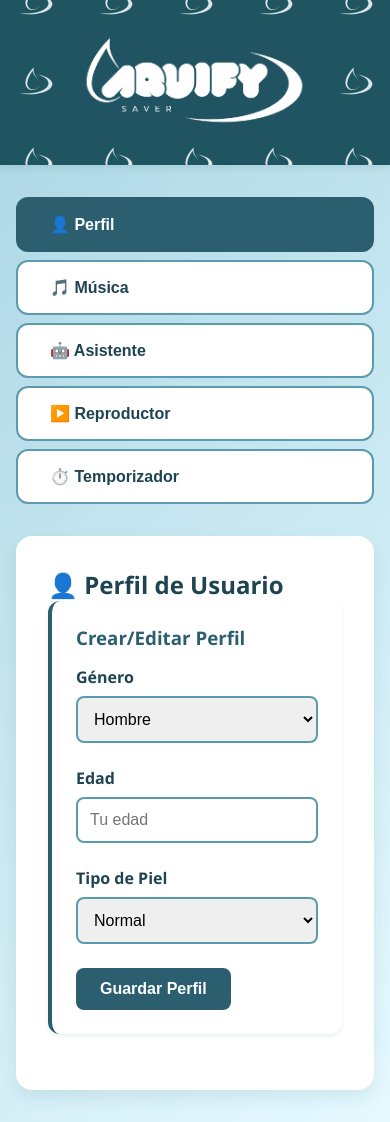
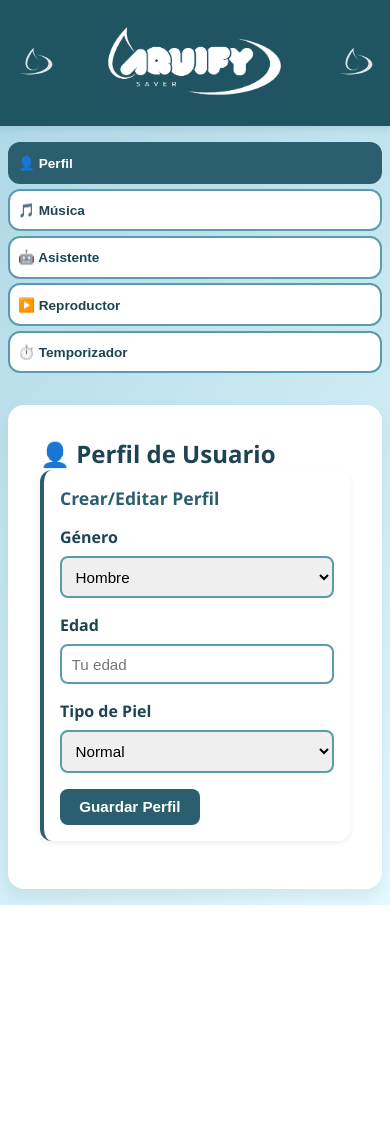
Before and after one commit to Majo18909/AQUIFY, a Flask app: page / in a window 390 px wide. After the commit the page ends 905 px from the top, so only its background shows below. Run offline with Flask 3, Linux system fonts and the light colour scheme; data that the repository does not hold is empty; some libraries are stand-ins or nearby versions.

Commit message:
Fix: Hacer la app completamente responsive para móviles

```diff
--- a/web/static/styles.css
+++ b/web/static/styles.css
@@ -676,3 +676,134 @@ body {
 .custom-gender.show {
     display: block;
 }
+
+/* ========== RESPONSIVE - MÓVILES ========== */
+@media (max-width: 768px) {
+    /* Header más compacto */
+    .header {
+        padding: 1rem 0;
+    }
+
+    .header-logo {
+        max-width: 250px;
+    }
+
+    /* Container con menos padding */
+    .container {
+        padding: 0 0.5rem;
+        margin: 1rem auto;
+    }
+
+    /* Tabs en una columna en móviles pequeños */
+    .tabs {
+        gap: 0.3rem;
+    }
+
+    .tab-button {
+        padding: 0.8rem 1rem;
+        font-size: 0.9rem;
+        flex: 1 1 calc(50% - 0.3rem);
+    }
+
+    /* Cards más compactas */
+    .card {
+        padding: 1rem;
+        margin-bottom: 1rem;
+    }
+
+    .card h3 {
+        font-size: 1.1rem;
+    }
+
+    /* Chatbot responsive */
+    .chat-container {
+        height: calc(100vh - 350px);
+        min-height: 400px;
+    }
+
+    .chat-messages {
+        padding: 1rem;
+        gap: 0.8rem;
+    }
+
+    .chat-message {
+        max-width: 90%;
+        padding: 0.8rem 1rem;
+        font-size: 0.95rem;
+    }
+
+    .chat-input-container {
+        padding: 0.8rem;
+        gap: 0.4rem;
+    }
+
+    .chat-input {
+        padding: 0.6rem 0.8rem;
+        font-size: 0.95rem;
+    }
+
+    /* Formularios más compactos */
+    .form-group {
+        margin-bottom: 1rem;
+    }
+
+    .form-group input,
+    .form-group select {
+        padding: 0.6rem;
+        font-size: 0.95rem;
+    }
+
+    /* Botones más pequeños */
+    .btn {
+        padding: 0.6rem 1.2rem;
+        font-size: 0.95rem;
+    }
+
+    /* Lista de canciones responsive */
+    .song-item {
+        flex-direction: column;
+        gap: 0.8rem;
+    }
+
+    .song-actions {
+        width: 100%;
+        justify-content: space-between;
+    }
+
+    /* Reproductor compacto */
+    .player {
+        padding: 1rem;
+    }
+
+    .timer-display {
+        font-size: 2.5rem;
+    }
+
+    /* Alertas responsive */
+    #alert-container {
+        right: 10px;
+        left: 10px;
+        max-width: none;
+    }
+}
+
+@media (max-width: 480px) {
+    /* Móviles muy pequeños */
+    .header-logo {
+        max-width: 200px;
+    }
+
+    .tab-button {
+        padding: 0.7rem 0.5rem;
+        font-size: 0.85rem;
+    }
+
+    .chat-container {
+        height: calc(100vh - 300px);
+    }
+
+    .chat-message {
+        padding: 0.7rem 0.9rem;
+        font-size: 0.9rem;
+    }
+}
```
